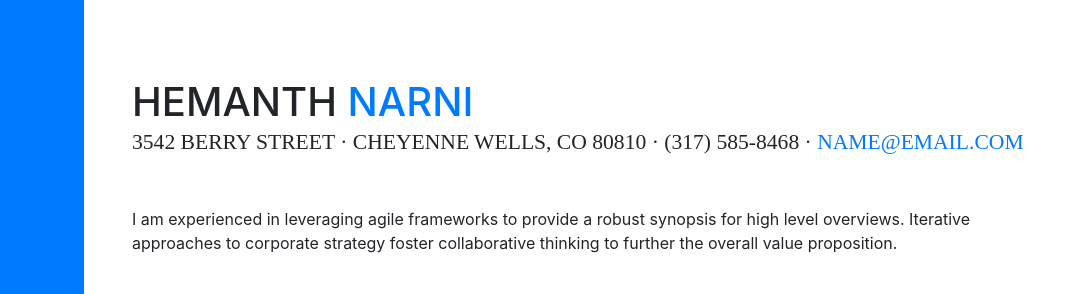
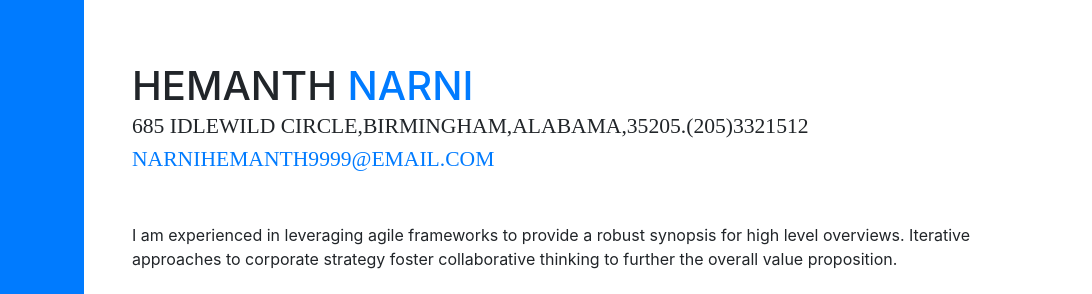
Before and after one commit to narnihemanth666/hemanth.github.io, a website with bundled scripts: page index.html in a window 1280 px wide. Shown: the part 181-475 px from the top of the page, 188-1280 px from the left. Built offline with nearby package versions, Linux system fonts and the light colour scheme; files whose address does not match are found by name; a web font is replaced by a local one.

Commit message:
Update index.html

```diff
--- a/index.html
+++ b/index.html
@@ -68,8 +68,8 @@
           <h1 class="mb-0"> Hemanth
             <span class="text-primary">Narni</span>
           </h1>
-          <div class="subheading mb-5">3542 Berry Street · Cheyenne Wells, CO 80810 · (317) 585-8468 ·
-            <a href="mailto:name@email.com">name@email.com</a>
+          <div class="subheading mb-5">685 IDLEWILD CIRCLE,BIRMINGHAM,ALABAMA,35205.(205)3321512
+            <a href="mailto:name@email.com"> narnihemanth9999@email.com</a>
           </div>
           <p class="mb-5">I am experienced in leveraging agile frameworks to provide a robust synopsis for high level overviews. Iterative approaches to corporate strategy foster collaborative thinking to further the overall value proposition.</p>
           <ul class="list-inline list-social-icons mb-0">
```
